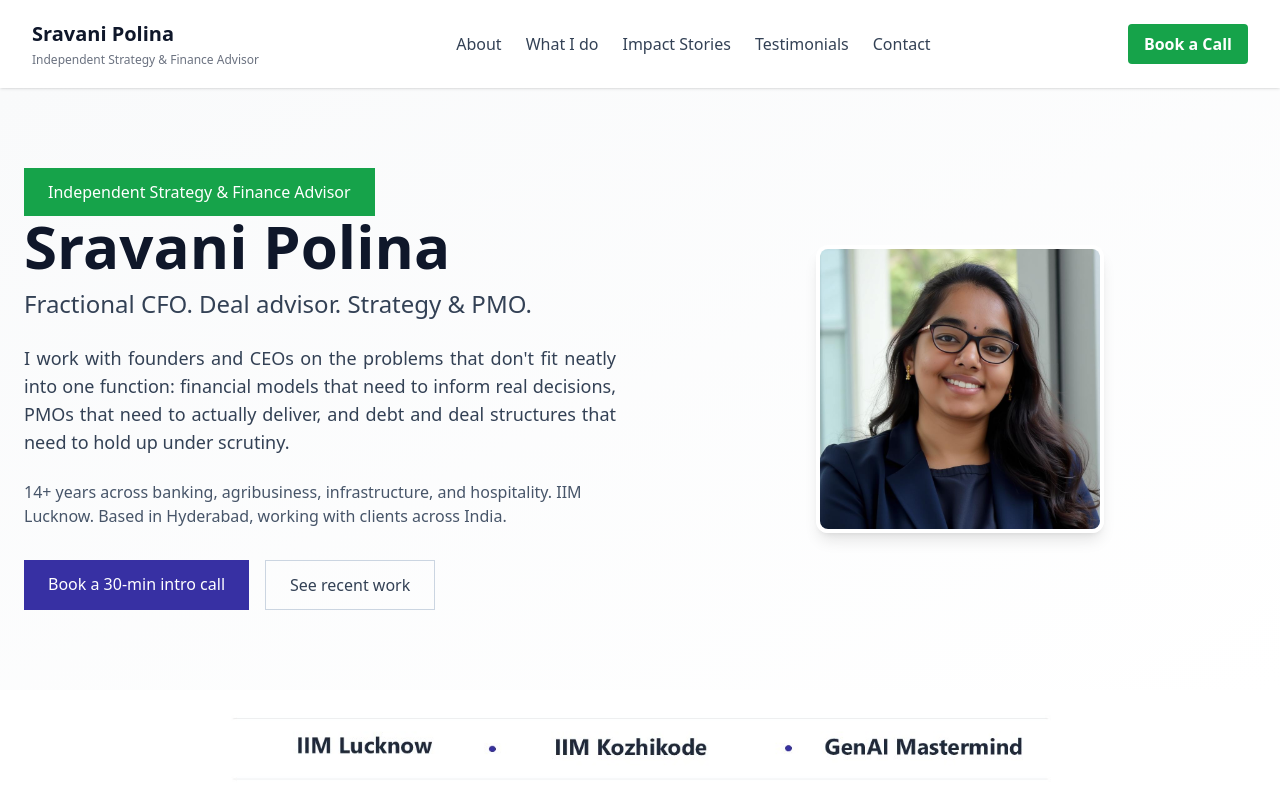
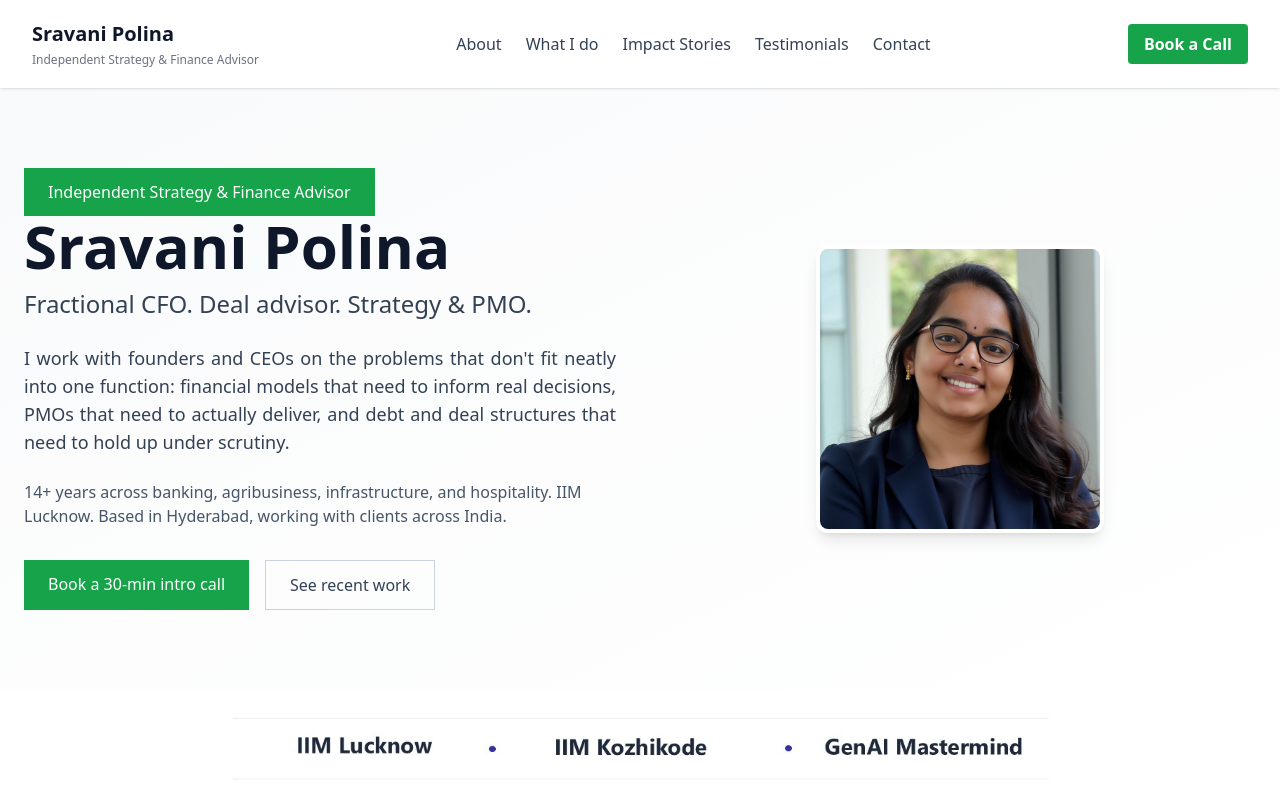
Before and after one commit to SravaniPolina/sravani-portfolio-frontend, a React (Create React App) app: page / in a window 1280 px wide. Shown: the top 800 px of the page. Built offline with nearby package versions, Linux system fonts and the light colour scheme.

Commit message:
Update Hero.jsx

```diff
--- a/src/components/Hero.jsx
+++ b/src/components/Hero.jsx
@@ -22,7 +22,7 @@ export default function Hero() {
             14+ years across banking, agribusiness, infrastructure, and hospitality. IIM Lucknow. Based in Hyderabad, working with clients across India.
           </p>
           <div className="flex flex-wrap gap-4">
-            <a href="https://topmate.io/sravani_polina" target="_blank" rel="noopener noreferrer" className="inline-block px-6 py-3 rounded-lg bg-indigo-800 text-white font-medium hover:bg-indigo-900 transition">
+            <a href="https://topmate.io/sravani_polina" target="_blank" rel="noopener noreferrer" className="inline-block px-6 py-3 rounded-lg bg-green-600 text-white font-medium hover:bg-green-700 transition">
               Book a 30-min intro call
             </a>
             <a href="#impact" className="inline-block px-6 py-3 rounded-lg border border-slate-300 text-slate-700 font-medium hover:bg-slate-50 transition">
```
